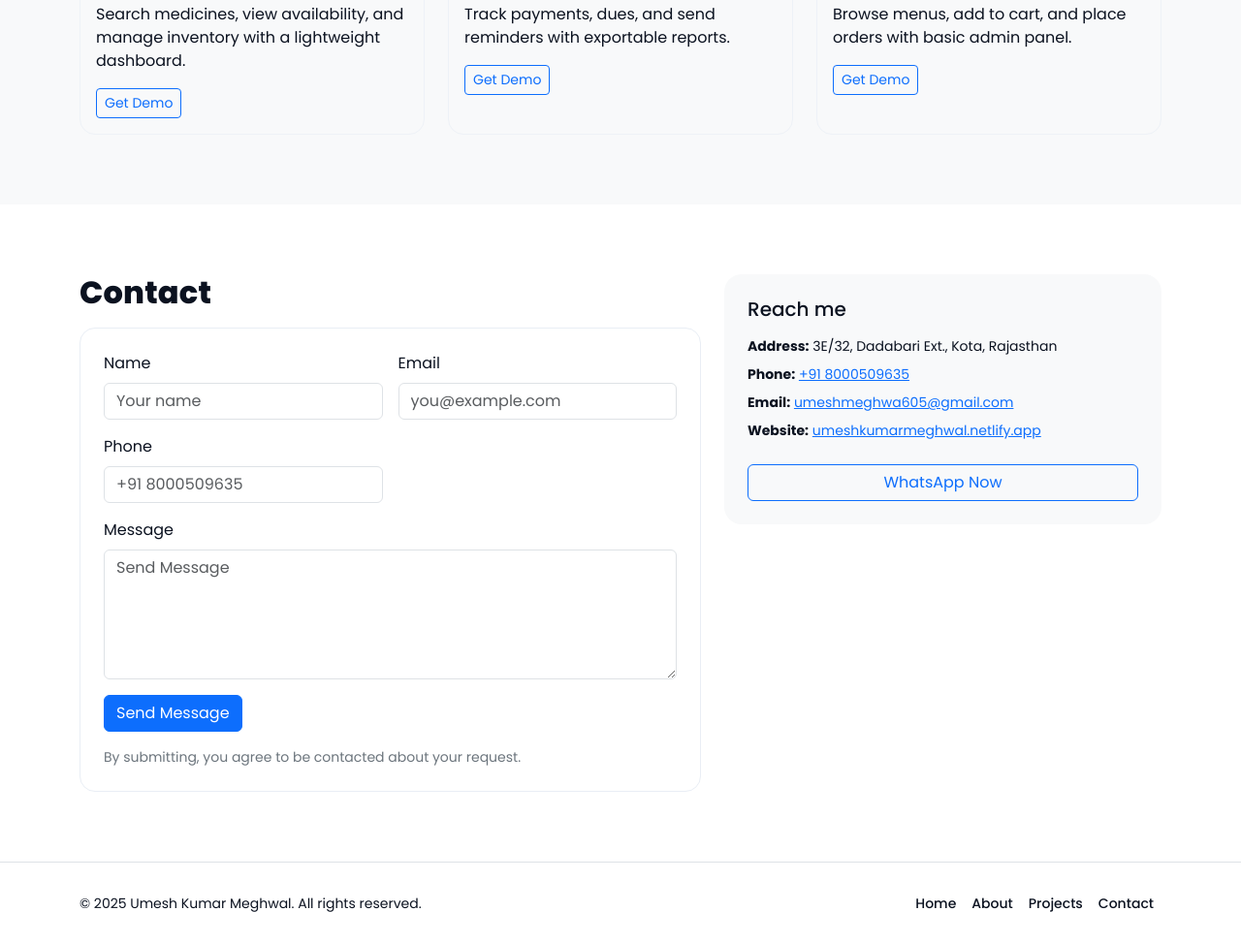
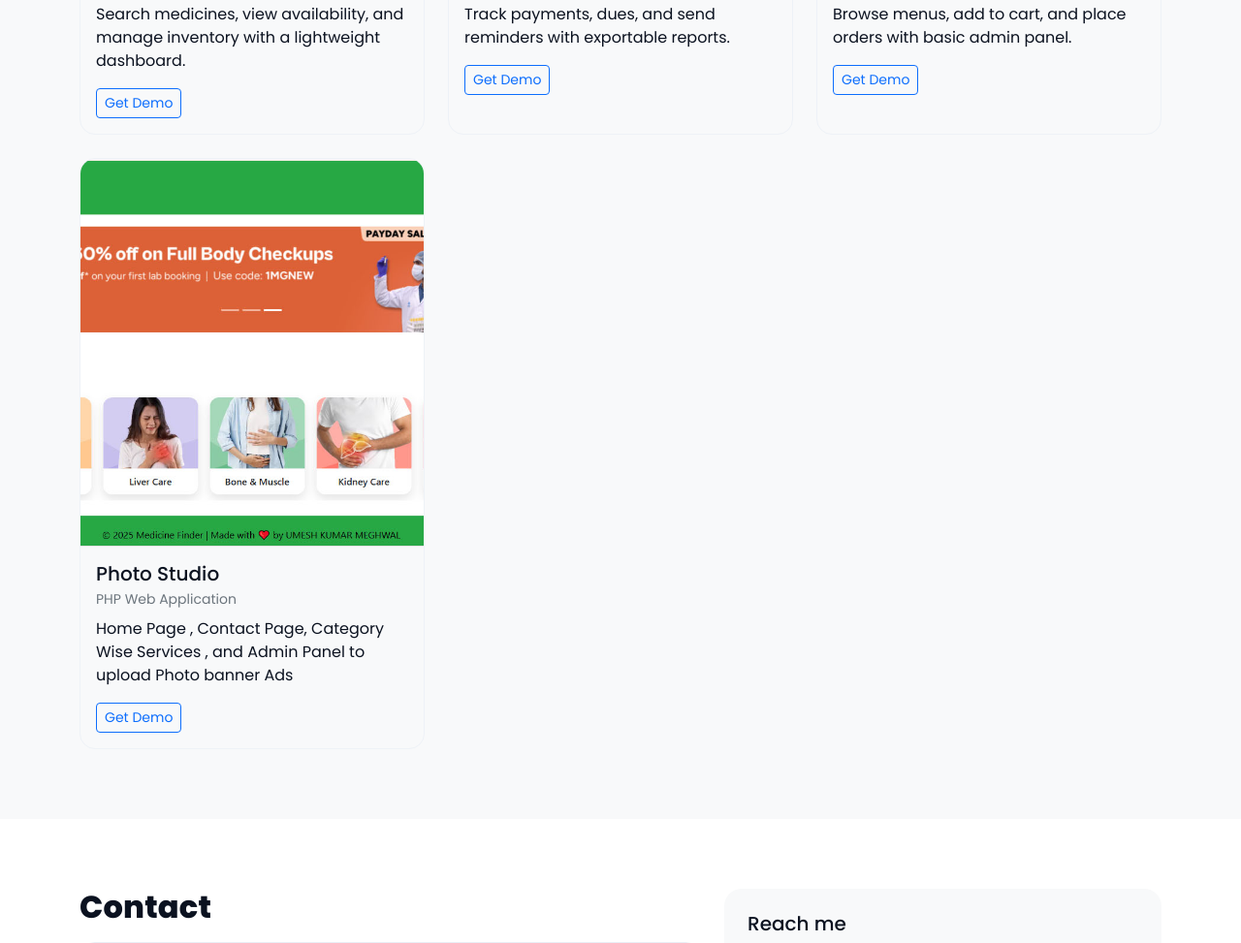
Before and after one commit to Unesh525/uk, a plain HTML site: page index.html in a window 1280 px wide. Shown: the part 2516-3489 px from the top of the page at 97% size. Drawn offline with nearby package versions, Linux system fonts and the light colour scheme.

Commit message:
Update index.html

```diff
--- a/index.html
+++ b/index.html
@@ -315,6 +315,19 @@ s0.parentNode.insertBefore(s1,s0);
             </div>
           </article>
         </div>
+         <div class="col-md-4">
+          <article class="project-card h-100">
+            <img src="images/photos.png" alt="Medicine Finder app UI" class="w-100 lazy" loading="lazy" width="640" height="400" onload="this.classList.add('loaded')" onerror="this.src='images/work-1.jpg'" />
+            <div class="p-3">
+              <h3 class="h5 mb-1">Photo Studio</h3>
+              <p class="small text-secondary mb-2">PHP Web Application</p>
+              <p class="mb-3">Home Page , Contact Page, Category Wise Services , and Admin Panel to upload Photo banner Ads </p>
+              <div class="d-flex gap-2">
+                <a class="btn btn-sm btn-outline-primary" href="https://elitevision-photography.gt.tc/?i=1">Get Demo</a>
+              </div>
+            </div>
+          </article>
+        </div>
       </div>
     </div>
   </section>
```
